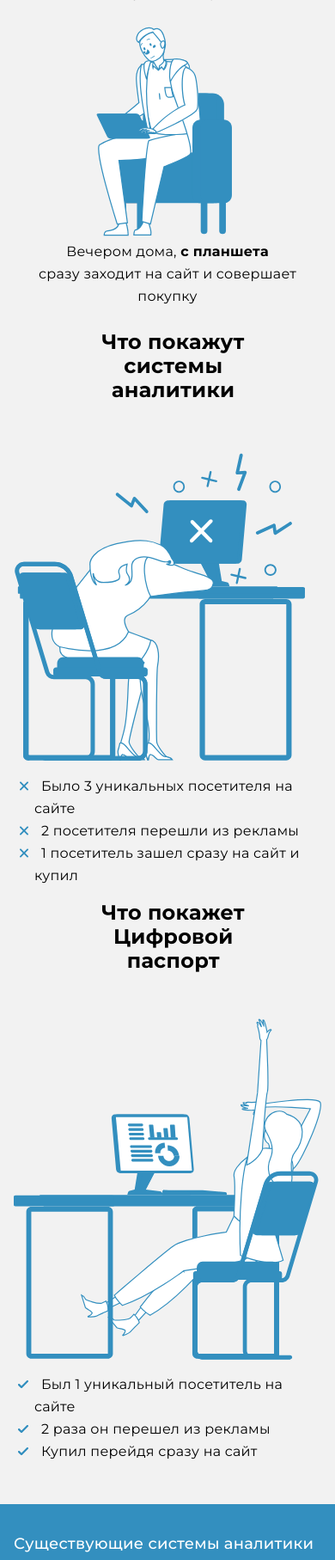
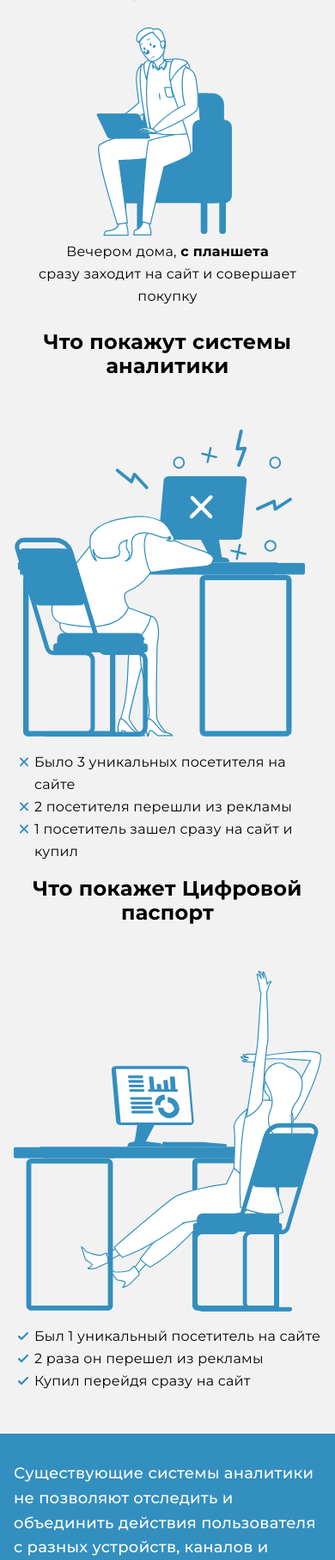
Before and after one commit to GlobalPassport/andata-site, a PHP site: page / in a window 390 px wide; the page is wider, and only the part inside the window is pictured. Shown: the part 2891-4706 px from the top of that part at 86% size. Run offline with PHP 8.4, Linux system fonts and the light colour scheme; some libraries are stand-ins or nearby versions.

Commit message:
26.03.2020

```diff
--- a/assets/css/content.css
+++ b/assets/css/content.css
@@ -6,8 +6,8 @@
 
 #how_it_work h3{
     width: 976px;
-    height: 57px;
-    padding: 36px 0 106px 0;
+    /*height: 57px;*/
+    padding: 36px 0 50px 0;
     color: #333333;
 }
 
@@ -77,8 +77,8 @@
 #how_it_work .i-6{width: 350px}
 /*////////////////////////////////////*/
 
-#example_of_use .m {display: none}
-#example_of_use .d  {display: flex}
+/*#example_of_use .m {display: none}*/
+/*#example_of_use .d  {display: flex}*/
 
 #example_of_use{
     /*height: 1254px;*/
@@ -198,8 +198,11 @@
 #offer_to_connect{
     background: #338FBF  url("../img/cta.svg");
     background-repeat: no-repeat;
-    background-position: -33rem 11%;
-    background-size: 100%;
+    /*background-position: -33rem 11%;*/
+
+    background-position-x: -31rem;
+    background-position-y: 11%;
+    background-size: -4rem;
     height: 18.25rem;
 }
 
@@ -441,7 +444,7 @@ footer img{
     #example_of_use h5 {
         padding: 0;
         text-align: center;
-        margin-left: 15rem;
+        /*margin-left: 16%;*/
     }
     #cost{height: 1045px;}
     #cost img {width: 35.3%;}
@@ -491,8 +494,8 @@ footer img{
     #example_of_use h3 {
         width: 100%;
     }
-    #example_of_use .m {display: flex}
-    #example_of_use .d {display: none}
+    /*#example_of_use .m {display: flex}*/
+    /*#example_of_use .d {display: none}*/
     #offer_to_connect{
         height: 13.25rem;
         background-position: 3rem -2%;
@@ -548,7 +551,7 @@ footer img{
         letter-spacing: 0.25px;
         color: #333333;
         margin: 0px 0px;
-        padding: 32px 0 111px 0;
+        padding: 32px 0 32px 0;
         text-align: left;
     }
     #how_it_work .items {
@@ -688,8 +691,8 @@ footer img{
         /*margin-top: 32rem;*/
     }
     #example_of_use h5 {
-        width: 68%;
-        margin-left: 4rem;
+        width: 100%;
+        /*margin-left: 6%;*/
     }
     #offer_to_connect{
         background-repeat: no-repeat;
@@ -859,7 +862,7 @@ footer img{
     }
     #example_of_use h5 {
         width: 100%;
-        margin-left: 0rem;
+        /*margin-left: 4%;*/
     }
     #how_it_work {
         height: 1120px;
--- a/assets/css/core.css
+++ b/assets/css/core.css
@@ -107,9 +107,34 @@ button::-moz-focus-inner {
     margin-right: 0;
 }
 
+.swiper-button-prev, .swiper-container-rtl .swiper-button-next {
+    background-image: url("../../assets/img/prev.svg");
+    left: 10px;
+    background-size: 176%;
+    background-position-x: -1.1rem;
+}
+
+.swiper-button-next, .swiper-container-rtl .swiper-button-prev {
+    background-image: url("../../assets/img/next.svg");
+    right: 10px;
+    background-size: 176%;
+}
+
 @media (max-width:47.9375rem) {
     .simple-slider .swiper-button-next, .simple-slider .swiper-button-prev {
         display: none;
+    }
+}
+
+ .mob {display: none}
+ .desk  {display: flex}
+@media screen and (max-width: 800px){
+ .mob {display: flex}
+ .desk {display: none}
+
+    .simple-slider .swiper-slide {
+        background-size: 104%;
+        margin-left: -0.4rem;
     }
 }
 
@@ -117,4 +142,4 @@ button::-moz-focus-inner {
     /*.simple-slider .swiper-slide {*/
         /*height: 22.5rem;*/
     /*}*/
-}
+/*}*/
--- a/assets/js/site.js
+++ b/assets/js/site.js
@@ -4,6 +4,9 @@ $(function(){
         pagination: '.swiper-pagination',
         paginationClickable: true,
         nextButton: '.swiper-button-next',
-        prevButton: '.swiper-button-prev'
+        prevButton: '.swiper-button-prev',
+        width: 320,
+        updateOnWindowResize: true
+        // height: 90
     });
 });
--- a/index.html
+++ b/index.html
@@ -51,7 +51,7 @@
     <div class="clearfix">
         <div class="container">
             <div class="row ">
-                <div class="col-sm-12 col-lg-12 col-md-12">
+                <div class="col-sm-12 col-lg-12">
                     <h3 class="title">Как это работает</h3>
                 </div>
             </div>
@@ -149,13 +149,13 @@
                 </div>
             </div>
             <!--/////////desktop/////////////////////////////-->
-            <div class="row item2 d">
+            <div class="row item2 desk">
 
                <div class="col-md-12 col-lg-6 text-center ">
                    <div class="press_bottom">
                        <div class="group-image-2 img-4"></div>
                        <div class="text-left">
-                          <h5 class="">Что покажут <br>системы аналитики</h5>
+                          <h5 class="d">Что покажут <br>системы аналитики</h5>
 
                            <ul class="body1 list1 ">
                                <li><span class="pl-2">Было 3 уникальных посетителя на сайте</span></li>
@@ -170,7 +170,9 @@
                    <div class="press_bottom">
                        <div class="group-image-2 img-5"></div>
                        <div class="text-left">
-                           <h5 class="">Что покажет<br> Цифровой паспорт</h5>
+
+                           <h5 class="d">Что покажет<br> Цифровой паспорт</h5>
+
                            <ul class="body1 list2">
                                <li><span class="pl-2">Был 1 уникальный посетитель на сайте</span></li>
                                <li><span class="pl-2">2 раза он перешел из рекламы</span></li>
@@ -181,16 +183,16 @@
                </div>
            </div>
             <!--/////////modile/////////////////////////////////-->
-            <div class="row item2 m">
+            <div class="row item2 mob">
                <div class="col-md-12 col-lg-6 text-center ">
                    <div class="press_bottom">
                        <div class="text-left">
-                          <h5 class="">Что покажут <br>системы аналитики</h5>
+                          <h5 class="">Что покажут системы аналитики</h5>
                            <div class="group-image-2 img-4"></div>
                            <ul class="body1 list1 ">
-                               <li><span class="pl-2">Было 3 уникальных посетителя на сайте</span></li>
-                               <li><span class="pl-2">2 посетителя перешли из рекламы</span></li>
-                               <li><span class="pl-2">1 посетитель зашел сразу на сайт и купил</span></li>
+                               <li><span class="">Было 3 уникальных посетителя на сайте</span></li>
+                               <li><span class="">2 посетителя перешли из рекламы</span></li>
+                               <li><span class="">1 посетитель зашел сразу на сайт и купил</span></li>
                            </ul>
 
                        </div>
@@ -199,12 +201,12 @@
                <div class="col-md-12 col-lg-6 text-center">
                    <div class="press_bottom">
                        <div class="text-left">
-                           <h5 class="">Что покажет<br> Цифровой паспорт</h5>
+                           <h5 class="">Что покажет Цифровой паспорт</h5>
                            <div class="group-image-2 img-5"></div>
                            <ul class="body1 list2">
-                               <li><span class="pl-2">Был 1 уникальный посетитель на сайте</span></li>
-                               <li><span class="pl-2">2 раза он перешел из рекламы</span></li>
-                               <li><span class="pl-2">Купил перейдя сразу на сайт</span></li>
+                               <li><span class="">Был 1 уникальный посетитель на сайте</span></li>
+                               <li><span class="">2 раза он перешел из рекламы</span></li>
+                               <li><span class="">Купил перейдя сразу на сайт</span></li>
                            </ul>
                        </div>
                    </div>
@@ -309,9 +311,9 @@
                 <div class="simple-slider">
                     <div class="swiper-container">
                         <div class="swiper-wrapper ">
-                            <div class="swiper-slide" style="background-image:url(assets/img/slide.svg); width: 90%"></div>
-                            <div class="swiper-slide" style="background-image:url(assets/img/slide.svg);"></div>
-                            <div class="swiper-slide" style="background-image:url(assets/img/slide.svg);"></div>
+                            <div class="swiper-slide" style="background-image:url(assets/img/sber.svg); width: 90%"></div>
+                            <div class="swiper-slide" style="background-image:url(assets/img/sk.svg);"></div>
+                            <div class="swiper-slide" style="background-image:url(assets/img/vtb.svg);"></div>
                         </div>
                         <div class="swiper-pagination"></div>
                         <div class="swiper-button-prev"></div>
```
